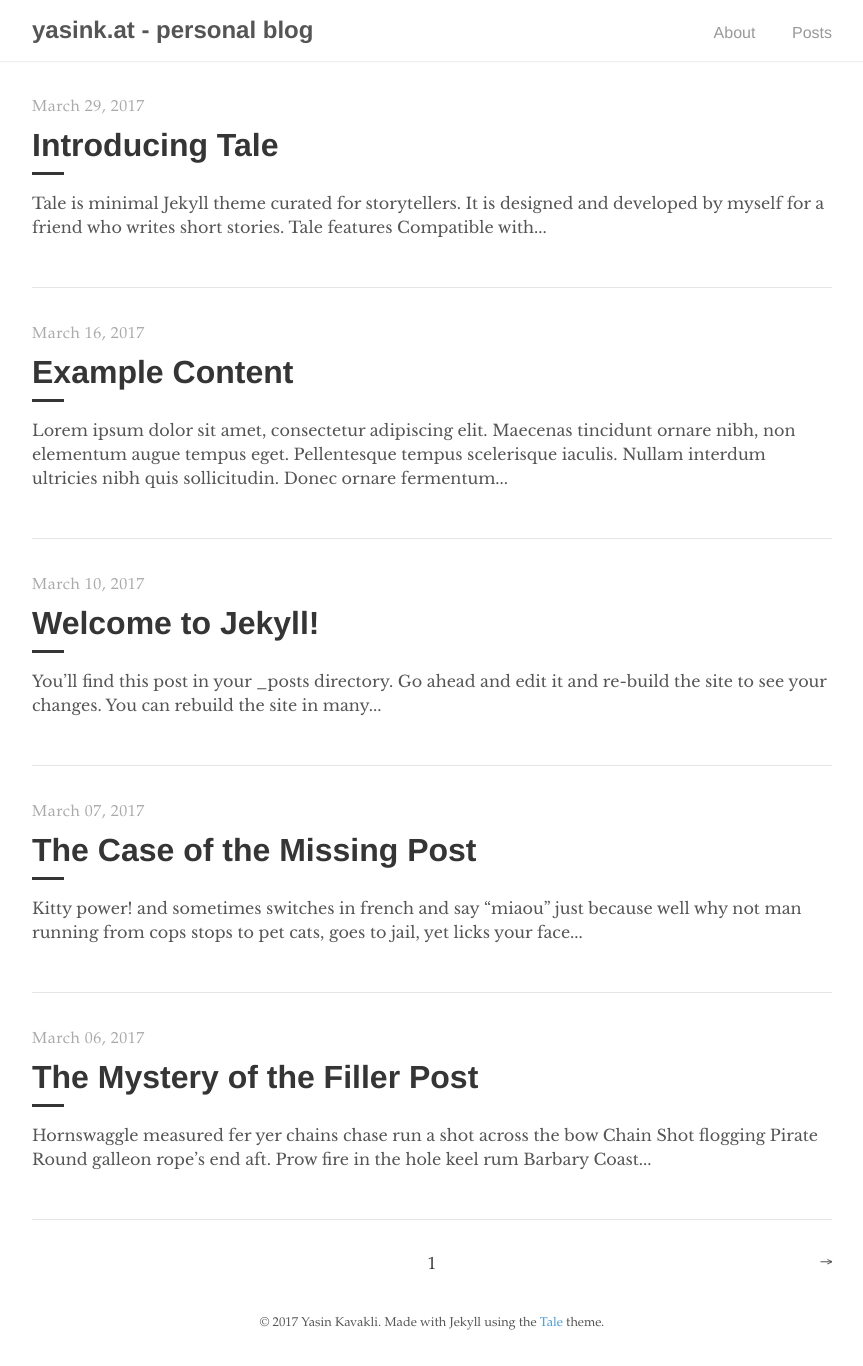
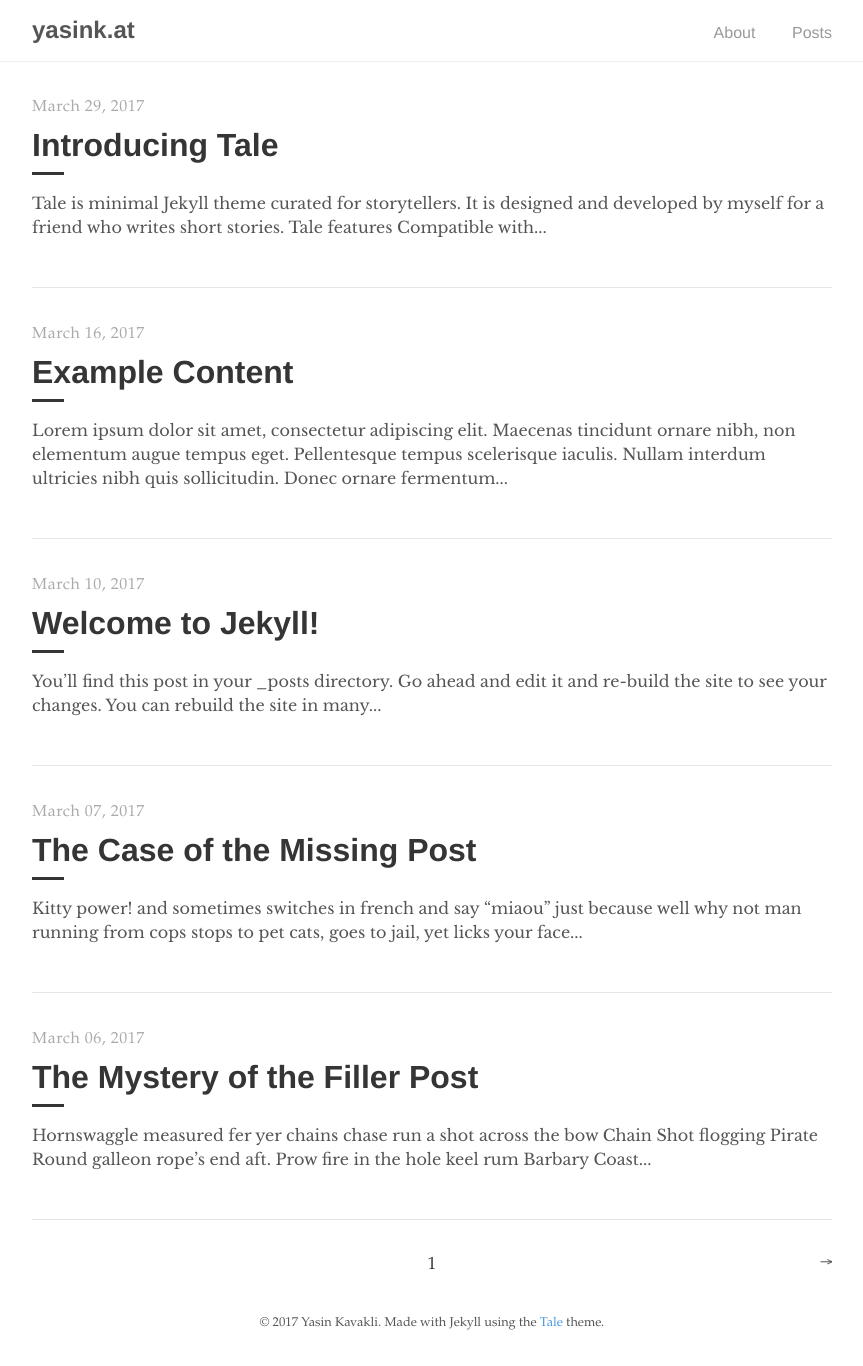
Before and after one commit to Coupz/coupz.github.io, a Jekyll site: the page built from index.html, in a window 1280 px wide. Shown: the whole page, without its empty margins (208-1071 px from the left). Built offline with Jekyll 4.4.1, drawn with Linux system fonts in a browser that asks for light colours; the list of posts is cut into pages by our own code.

Commit message:
edited title

```diff
--- a/_config.yml
+++ b/_config.yml
@@ -2,7 +2,7 @@
 permalink:      /:year-:month-:day/:title
 
 # Setup
-title:          yasink.at - personal blog
+title:          yasink.at
 paginate:       5
 baseurl:        ""
 url:            "http://yasink.at"
```
